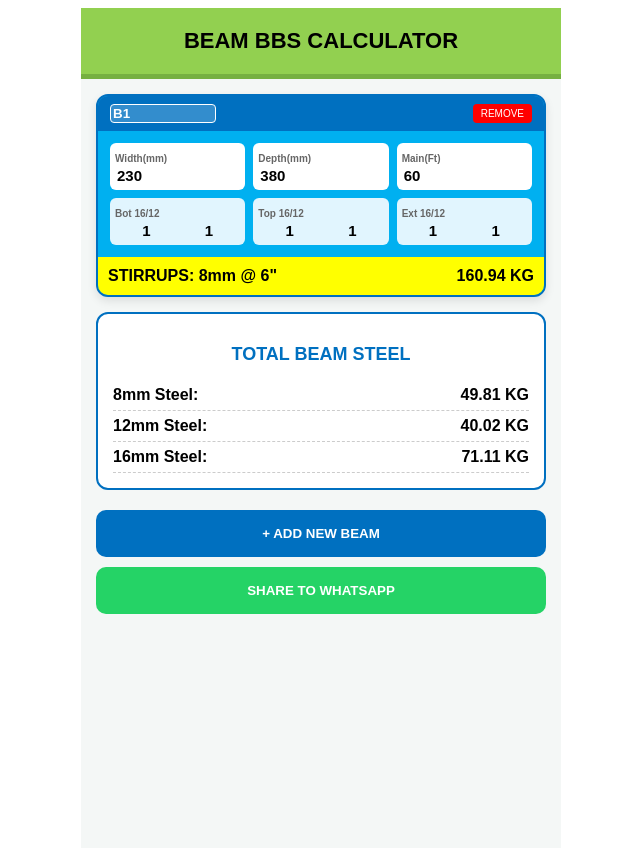
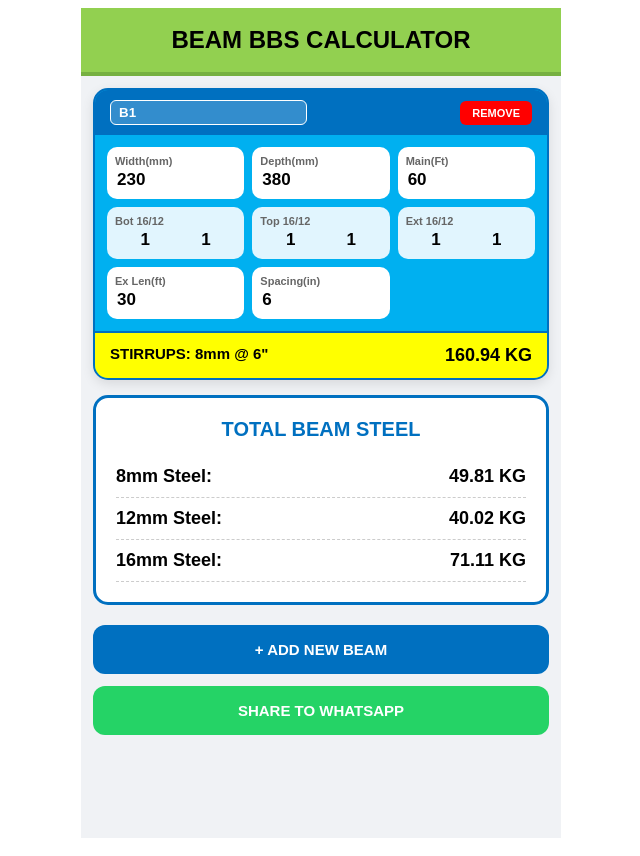
Before and after one commit to Movieeesss/BEAM-BBS, a React (Vite) app: page / in a window 1280 px wide. Shown: the whole page, without its empty margins (319-959 px from the left). Built offline with nearby package versions, Linux system fonts and the light colour scheme.

Commit message:
Update BeamBBS.tsx

```diff
--- a/src/BeamBBS.tsx
+++ b/src/BeamBBS.tsx
@@ -1,8 +1,6 @@
 import React, { useState, useMemo } from 'react';
-import jsPDF from 'jspdf';
-import autoTable from 'jspdf-autotable';
 
-// Reference Data from Image 50
+// Reference Data from your Excel Image 50
 const STEEL_REF: Record<number, { unitWt: number; rodsPerBundle: number; bundleWt: number }> = {
   8:  { unitWt: 0.400, rodsPerBundle: 10, bundleWt: 47.4 },
   10: { unitWt: 0.618, rodsPerBundle: 7,  bundleWt: 51.87 },
@@ -22,7 +20,6 @@ interface BeamRow {
   bot16: string; bot12: string;
   top16: string; top12: string;
   ext16: string; ext12: string;
-  stirrupDia: string;
   stirrupSpInch: string;
 }
 
@@ -31,7 +28,7 @@ export default function BeamBBSCalculator() {
     {
       id: 1, tag: 'B1', widthMm: '230', depthMm: '380', mainLenFt: '60', extraLenFt: '30',
       bot16: '1', bot12: '1', top16: '1', top12: '1', ext16: '1', ext12: '1',
-      stirrupDia: '8', stirrupSpInch: '6'
+      stirrupSpInch: '6'
     }
   ]);
 
@@ -41,35 +38,37 @@ export default function BeamBBSCalculator() {
       const extraL = parseFloat(r.extraLenFt) || 0;
       const w = parseFloat(r.widthMm) || 0;
       const d = parseFloat(r.depthMm) || 0;
+      const sp = parseFloat(r.stirrupSpInch) || 6;
 
-      // 1. Main Rod Weights (Bundle Logic from your Excel)
+      // 1. Calculate Main Steel Weights
       const calcKg = (lenFt: number, nos: string, dia: number) => {
         const count = parseFloat(nos) || 0;
         if (count === 0) return 0;
         const totalM = (lenFt * count) / 3.281;
         const ref = STEEL_REF[dia];
-        const bundles = totalM / 12.19 / ref.rodsPerBundle;
-        return bundles * ref.bundleWt;
+        return (totalM / 12.19 / ref.rodsPerBundle) * ref.bundleWt;
       };
 
       const kg16 = calcKg(mainL, r.bot16, 16) + calcKg(mainL, r.top16, 16) + calcKg(extraL, r.ext16, 16);
       const kg12 = calcKg(mainL, r.bot12, 12) + calcKg(mainL, r.top12, 12) + calcKg(extraL, r.ext12, 12);
 
-      // 2. Stirrup Logic (Image 40/43 formula)
+      // 2. Stirrup Logic: (2*((W/25.4)+(D/25.4))-6)/12
       const stirrupCutFt = (2 * ((w / 25.4) + (d / 25.4)) - 6) / 12;
-      const stirrupNos = Math.ceil((mainL * 12) / (parseFloat(r.stirrupSpInch) || 6));
+      const stirrupNos = Math.ceil((mainL * 12) / sp);
       const stirrupTotalM = (stirrupCutFt * stirrupNos) / 3.281;
-      const sRef = STEEL_REF[parseInt(r.stirrupDia)];
+      const sRef = STEEL_REF[8]; // Assuming 8mm stirrups
       const stirrupKg = (stirrupTotalM / 12.19 / sRef.rodsPerBundle) * sRef.bundleWt;
 
-      return { ...r, kg16, kg12, stirrupKg, totalKg: kg16 + kg12 + stirrupKg };
+      const rowTotal = kg16 + kg12 + stirrupKg;
+
+      return { ...r, kg16, kg12, stirrupKg, totalKg: rowTotal };
     });
 
-    const summary: Record<number, number> = { 8: 0, 10: 0, 12: 0, 16: 0, 20: 0, 25: 0 };
+    const summary = { 8: 0, 12: 0, 16: 0 };
     results.forEach(res => {
+      summary[8] += res.stirrupKg;
+      summary[12] += res.kg12;
       summary[16] += res.kg16;
-      summary[12] += res.kg12;
-      summary[parseInt(res.stirrupDia)] += res.stirrupKg;
     });
 
     return { results, summary };
@@ -82,75 +81,92 @@ export default function BeamBBSCalculator() {
   const shareToWhatsApp = () => {
     let msg = `*BEAM BBS FINAL REPORT*%0A%0A`;
     computedData.results.forEach(r => {
-      msg += `*${r.tag}* (${r.widthMm}x${r.depthMm})%0AWeight: *${r.totalKg.toFixed(2)} KG*%0A%0A`;
+      msg += `*${r.tag}*: ${r.widthMm}x${r.depthMm} | *${r.totalKg.toFixed(2)} KG*%0A`;
     });
-    msg += `*FINAL SUMMARY*%0A`;
-    Object.entries(computedData.summary).forEach(([dia, kg]) => {
-      if (kg > 0) msg += `${dia}mm: ${kg.toFixed(2)} KG%0A`;
-    });
+    msg += `%0A*TOTAL SUMMARY:*%0A8mm: ${computedData.summary[8].toFixed(2)} KG%0A12mm: ${computedData.summary[12].toFixed(2)} KG%0A16mm: ${computedData.summary[16].toFixed(2)} KG`;
     window.open(`https://wa.me/?text=${msg}`, '_blank');
   };
 
   return (
-    <div style={{ maxWidth: '480px', margin: '0 auto', fontFamily: 'sans-serif', backgroundColor: '#f4f7f6', minHeight: '100vh', paddingBottom: '40px' }}>
-      <header style={{ backgroundColor: '#92d050', padding: '20px', textAlign: 'center', borderBottom: '5px solid #76b041' }}>
-        <h1 style={{ margin: 0, fontSize: '22px', fontWeight: '900' }}>BEAM BBS CALCULATOR</h1>
+    <div style={{ maxWidth: '480px', margin: '0 auto', fontFamily: 'sans-serif', backgroundColor: '#f0f2f5', minHeight: '100vh', paddingBottom: '30px' }}>
+      <header style={{ backgroundColor: '#92d050', padding: '18px', textAlign: 'center', borderBottom: '4px solid #76b041' }}>
+        <h1 style={{ margin: 0, fontSize: '24px', fontWeight: '900', color: '#000' }}>BEAM BBS CALCULATOR</h1>
       </header>
 
-      <div style={{ padding: '15px' }}>
+      <div style={{ padding: '12px' }}>
         {rows.map((row, idx) => {
           const res = computedData.results[idx];
           return (
-            <div key={row.id} style={{ backgroundColor: '#00b0f0', borderRadius: '12px', border: '2px solid #0070c0', marginBottom: '15px', overflow: 'hidden', boxShadow: '0 4px 10px rgba(0,0,0,0.1)' }}>
-              <div style={{ backgroundColor: '#0070c0', color: '#fff', padding: '8px 12px', display: 'flex', justifyContent: 'space-between' }}>
-                <input value={row.tag} onChange={e => updateRow(row.id, 'tag', e.target.value)} style={tagInput} />
-                <button onClick={() => setRows(rows.filter(r => r.id !== row.id))} style={remBtn}>REMOVE</button>
+            <div key={row.id} style={{ backgroundColor: '#00b0f0', borderRadius: '15px', border: '2px solid #0070c0', marginBottom: '15px', overflow: 'hidden', boxShadow: '0 4px 12px rgba(0,0,0,0.1)' }}>
+              {/* Header */}
+              <div style={{ backgroundColor: '#0070c0', color: '#fff', padding: '10px 15px', display: 'flex', justifyContent: 'space-between', alignItems: 'center' }}>
+                <input value={row.tag} onChange={e => updateRow(row.id, 'tag', e.target.value)} style={tagInputStyle} />
+                <button onClick={() => setRows(rows.filter(r => r.id !== row.id))} style={remBtnStyle}>REMOVE</button>
               </div>
 
+              {/* Main Inputs */}
               <div style={{ padding: '12px', display: 'grid', gridTemplateColumns: '1fr 1fr 1fr', gap: '8px' }}>
-                <div style={box}><label style={lbl}>Width(mm)</label><input type="number" value={row.widthMm} onChange={e => updateRow(row.id, 'widthMm', e.target.value)} style={inpt} /></div>
-                <div style={box}><label style={lbl}>Depth(mm)</label><input type="number" value={row.depthMm} onChange={e => updateRow(row.id, 'depthMm', e.target.value)} style={inpt} /></div>
-                <div style={box}><label style={lbl}>Main(Ft)</label><input type="number" value={row.mainLenFt} onChange={e => updateRow(row.id, 'mainLenFt', e.target.value)} style={inpt} /></div>
+                <div style={boxStyle}><label style={lblStyle}>Width(mm)</label><input type="number" value={row.widthMm} onChange={e => updateRow(row.id, 'widthMm', e.target.value)} style={inptStyle} /></div>
+                <div style={boxStyle}><label style={lblStyle}>Depth(mm)</label><input type="number" value={row.depthMm} onChange={e => updateRow(row.id, 'depthMm', e.target.value)} style={inptStyle} /></div>
+                <div style={boxStyle}><label style={lblStyle}>Main(Ft)</label><input type="number" value={row.mainLenFt} onChange={e => updateRow(row.id, 'mainLenFt', e.target.value)} style={inptStyle} /></div>
 
-                <div style={blueBox}><label style={lbl}>Bot 16/12</label><div style={{display:'flex'}}><input value={row.bot16} onChange={e=>updateRow(row.id,'bot16',e.target.value)} style={inptS}/><input value={row.bot12} onChange={e=>updateRow(row.id,'bot12',e.target.value)} style={inptS}/></div></div>
-                <div style={blueBox}><label style={lbl}>Top 16/12</label><div style={{display:'flex'}}><input value={row.top16} onChange={e=>updateRow(row.id,'top16',e.target.value)} style={inptS}/><input value={row.top12} onChange={e=>updateRow(row.id,'top12',e.target.value)} style={inptS}/></div></div>
-                <div style={blueBox}><label style={lbl}>Ext 16/12</label><div style={{display:'flex'}}><input value={row.ext16} onChange={e=>updateRow(row.id,'ext16',e.target.value)} style={inptS}/><input value={row.ext12} onChange={e=>updateRow(row.id,'ext12',e.target.value)} style={inptS}/></div></div>
+                {/* Rod Detail Inputs (Controllable Blue Cells) */}
+                <div style={blueInputStyle}><label style={lblStyle}>Bot 16/12</label>
+                  <div style={{ display: 'flex' }}>
+                    <input value={row.bot16} onChange={e => updateRow(row.id, 'bot16', e.target.value)} style={smallInpt} />
+                    <input value={row.bot12} onChange={e => updateRow(row.id, 'bot12', e.target.value)} style={smallInpt} />
+                  </div>
+                </div>
+                <div style={blueInputStyle}><label style={lblStyle}>Top 16/12</label>
+                  <div style={{ display: 'flex' }}>
+                    <input value={row.top16} onChange={e => updateRow(row.id, 'top16', e.target.value)} style={smallInpt} />
+                    <input value={row.top12} onChange={e => updateRow(row.id, 'top12', e.target.value)} style={smallInpt} />
+                  </div>
+                </div>
+                <div style={blueInputStyle}><label style={lblStyle}>Ext 16/12</label>
+                  <div style={{ display: 'flex' }}>
+                    <input value={row.ext16} onChange={e => updateRow(row.id, 'ext16', e.target.value)} style={smallInpt} />
+                    <input value={row.ext12} onChange={e => updateRow(row.id, 'ext12', e.target.value)} style={smallInpt} />
+                  </div>
+                </div>
+
+                <div style={boxStyle}><label style={lblStyle}>Ex Len(ft)</label><input type="number" value={row.extraLenFt} onChange={e => updateRow(row.id, 'extraLenFt', e.target.value)} style={inptStyle} /></div>
+                <div style={boxStyle}><label style={lblStyle}>Spacing(in)</label><input type="number" value={row.stirrupSpInch} onChange={e => updateRow(row.id, 'stirrupSpInch', e.target.value)} style={inptStyle} /></div>
               </div>
 
-              <div style={{ backgroundColor: '#ffff00', padding: '10px', display: 'flex', justifyContent: 'space-between', fontWeight: '900' }}>
-                <span>STIRRUPS: {row.stirrupDia}mm @ {row.stirrupSpInch}"</span>
-                <span>{res.totalKg.toFixed(2)} KG</span>
+              {/* Result Bar */}
+              <div style={{ backgroundColor: '#ffff00', padding: '12px 15px', display: 'flex', justifyContent: 'space-between', fontWeight: '900', borderTop: '2px solid #0070c0' }}>
+                <span style={{ fontSize: '15px' }}>STIRRUPS: 8mm @ {row.stirrupSpInch}"</span>
+                <span style={{ fontSize: '18px' }}>{res.totalKg.toFixed(2)} KG</span>
               </div>
             </div>
           );
         })}
 
-        <div style={summaryCard}>
-          <h2 style={{ fontSize: '18px', textAlign: 'center', color: '#0070c0' }}>TOTAL BEAM STEEL</h2>
-          {Object.entries(computedData.summary).map(([dia, kg]) => kg > 0 && (
-            <div key={dia} style={sumRow}>
-              <span>{dia}mm Steel:</span>
-              <span>{kg.toFixed(2)} KG</span>
-            </div>
-          ))}
+        {/* Summary Card */}
+        <div style={summaryCardStyle}>
+          <h2 style={{ fontSize: '20px', textAlign: 'center', color: '#0070c0', margin: '0 0 15px 0' }}>TOTAL BEAM STEEL</h2>
+          <div style={sumRowStyle}><span>8mm Steel:</span><span>{computedData.summary[8].toFixed(2)} KG</span></div>
+          <div style={sumRowStyle}><span>12mm Steel:</span><span>{computedData.summary[12].toFixed(2)} KG</span></div>
+          <div style={sumRowStyle}><span>16mm Steel:</span><span>{computedData.summary[16].toFixed(2)} KG</span></div>
         </div>
 
-        <button onClick={() => setRows([...rows, { id: Date.now(), tag: `B${rows.length + 1}`, widthMm: '230', depthMm: '380', mainLenFt: '10', extraLenFt: '5', bot16: '2', bot12: '0', top16: '2', top12: '0', ext16: '0', ext12: '0', stirrupDia: '8', stirrupSpInch: '6' }])} style={btnBlue}>+ ADD NEW BEAM</button>
-        <button onClick={shareToWhatsApp} style={btnGreen}>SHARE TO WHATSAPP</button>
+        <button onClick={() => setRows([...rows, { id: Date.now(), tag: `B${rows.length + 1}`, widthMm: '230', depthMm: '380', mainLenFt: '10', extraLenFt: '5', bot16: '2', bot12: '0', top16: '2', top12: '0', ext16: '0', ext12: '0', stirrupSpInch: '6' }])} style={btnBlueStyle}>+ ADD NEW BEAM</button>
+        <button onClick={shareToWhatsApp} style={btnGreenStyle}>SHARE TO WHATSAPP</button>
       </div>
     </div>
   );
 }
 
-// Styles
-const box: React.CSSProperties = { background: '#fff', padding: '5px', borderRadius: '6px' };
-const blueBox: React.CSSProperties = { background: '#e1f5fe', padding: '5px', borderRadius: '6px' };
-const lbl: React.CSSProperties = { fontSize: '10px', fontWeight: 'bold', color: '#666' };
-const inpt: React.CSSProperties = { border: 'none', fontSize: '15px', fontWeight: '900', width: '100%', outline: 'none' };
-const inptS: React.CSSProperties = { border: 'none', fontSize: '15px', fontWeight: '900', width: '50%', textAlign: 'center', background: 'transparent' };
-const tagInput: React.CSSProperties = { background: 'rgba(255,255,255,0.2)', border: '1px solid #fff', color: '#fff', fontWeight: 'bold', width: '100px', borderRadius: '4px' };
-const remBtn: React.CSSProperties = { background: 'red', border: 'none', color: '#fff', borderRadius: '4px', cursor: 'pointer', padding: '2px 8px', fontSize: '10px' };
-const btnBlue: React.CSSProperties = { width: '100%', padding: '16px', backgroundColor: '#0070c0', color: '#fff', border: 'none', borderRadius: '10px', fontWeight: '900', cursor: 'pointer', marginBottom: '10px' };
-const btnGreen: React.CSSProperties = { width: '100%', padding: '16px', backgroundColor: '#25D366', color: '#fff', border: 'none', borderRadius: '10px', fontWeight: '900', cursor: 'pointer' };
-const summaryCard: React.CSSProperties = { background: '#fff', border: '2px solid #0070c0', borderRadius: '12px', padding: '15px', marginBottom: '20px' };
-const sumRow: React.CSSProperties = { display: 'flex', justifyContent: 'space-between', padding: '6px 0', borderBottom: '1px dashed #ccc', fontWeight: 'bold' };
+// Inline Styles to exactly match image_c2c520
+const boxStyle: React.CSSProperties = { background: '#fff', padding: '8px', borderRadius: '10px' };
+const blueInputStyle: React.CSSProperties = { background: '#e1f5fe', padding: '8px', borderRadius: '10px' };
+const lblStyle: React.CSSProperties = { fontSize: '11px', fontWeight: 'bold', color: '#666', display: 'block', marginBottom: '2px' };
+const inptStyle: React.CSSProperties = { border: 'none', fontSize: '17px', fontWeight: '900', width: '100%', outline: 'none' };
+const smallInpt: React.CSSProperties = { border: 'none', fontSize: '17px', fontWeight: '900', width: '50%', textAlign: 'center', background: 'transparent', outline: 'none' };
+const tagInputStyle: React.CSSProperties = { background: 'rgba(255,255,255,0.2)', border: '1px solid #fff', color: '#fff', fontWeight: '900', padding: '4px 8px', borderRadius: '6px', outline: 'none' };
+const remBtnStyle: React.CSSProperties = { background: '#ff0000', color: '#fff', border: 'none', padding: '6px 12px', borderRadius: '6px', fontWeight: 'bold', cursor: 'pointer', fontSize: '11px' };
+const summaryCardStyle: React.CSSProperties = { background: '#fff', border: '3px solid #0070c0', borderRadius: '15px', padding: '20px', marginBottom: '20px' };
+const sumRowStyle: React.CSSProperties = { display: 'flex', justifyContent: 'space-between', padding: '10px 0', borderBottom: '1px dashed #ccc', fontSize: '18px', fontWeight: '900' };
+const btnBlueStyle: React.CSSProperties = { width: '100%', padding: '16px', backgroundColor: '#0070c0', color: '#fff', border: 'none', borderRadius: '12px', fontWeight: '900', cursor: 'pointer', marginBottom: '12px', fontSize: '15px' };
+const btnGreenStyle: React.CSSProperties = { width: '100%', padding: '16px', backgroundColor: '#25D366', color: '#fff', border: 'none', borderRadius: '12px', fontWeight: '900', cursor: 'pointer', fontSize: '15px' };
```
